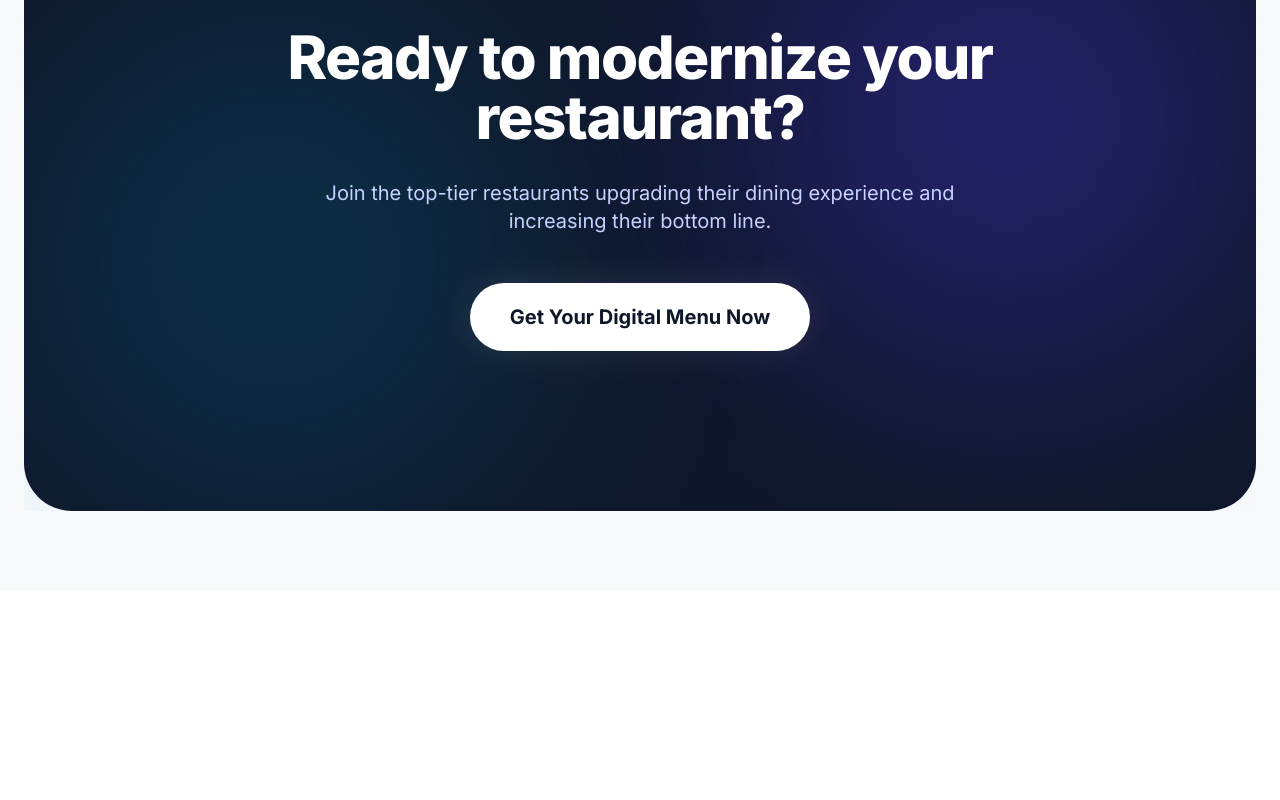
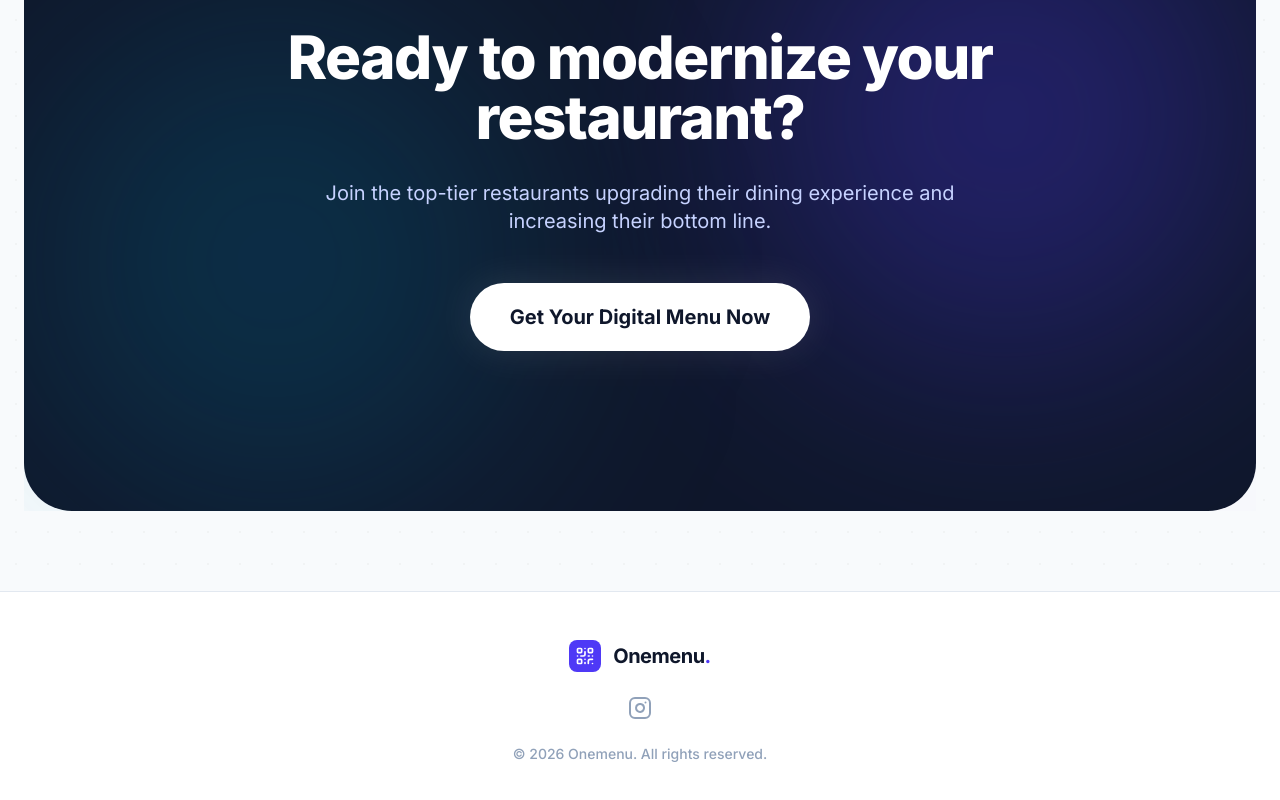
Before and after one commit to SUSKOLIZFAC/menumagic-app, a React (Vite) app: page / in a window 1280 px wide. Shown: the part 4284-5084 px from the top of the page. Before the commit the page ends 4875 px from the top, so only its background shows below. Built offline with nearby package versions, Linux system fonts and the light colour scheme; no server answers; a web font is replaced by a local one.

Commit message:
feat: Add Instagram link to footers
Adds an Instagram icon and link to the footer of both the Restaurant Menu and Landing pages. This provides users with a direct way to connect with Onemenu on Instagram.

```diff
--- a/src/pages/Landing.tsx
+++ b/src/pages/Landing.tsx
@@ -1,5 +1,5 @@
 import React, { useState, useEffect } from 'react';
-import { QrCode, Sparkles, X, CheckCircle2, ScanLine, RefreshCw, Image as ImageIcon, Trash2, Check, ArrowRight, TrendingUp, Users, DollarSign, Star, Globe } from 'lucide-react';
+import { QrCode, Sparkles, X, CheckCircle2, ScanLine, RefreshCw, Image as ImageIcon, Trash2, Check, ArrowRight, TrendingUp, Users, DollarSign, Star, Globe, Instagram } from 'lucide-react';
 import { motion, AnimatePresence } from 'framer-motion';
 import { collection, addDoc } from 'firebase/firestore';
 import { db, handleFirestoreError, OperationType } from '../firebase';
@@ -759,6 +759,25 @@ export default function Landing() {
           </motion.div>
         )}
       </AnimatePresence>
+
+      {/* Footer */}
+      <footer className="py-12 border-t border-slate-200 bg-white text-center flex flex-col items-center justify-center gap-6 relative z-10">
+        <div className="flex items-center gap-3 text-slate-900 font-bold text-xl tracking-tight">
+          <div className="bg-indigo-600 p-1.5 rounded-lg">
+            <QrCode className="w-5 h-5 text-white" />
+          </div>
+          <span>Onemenu<span className="text-indigo-600">.</span></span>
+        </div>
+        <a
+          href="https://www.instagram.com/onemenu.app/?utm_source=ig_web_button_share_sheet"
+          target="_blank"
+          rel="noopener noreferrer"
+          className="text-slate-400 hover:text-pink-600 transition-colors"
+        >
+          <Instagram className="w-6 h-6" />
+        </a>
+        <p className="text-slate-400 text-sm font-medium">© {new Date().getFullYear()} Onemenu. All rights reserved.</p>
+      </footer>
     </div>
   );
 }
--- a/src/pages/RestaurantMenu.tsx
+++ b/src/pages/RestaurantMenu.tsx
@@ -2,7 +2,7 @@ import React, { useState, useEffect } from 'react';
 import { useParams } from 'react-router-dom';
 import { db, handleFirestoreError, OperationType } from '../firebase';
 import { doc, getDoc, query, collection, where, getDocs } from 'firebase/firestore';
-import { UtensilsCrossed, Search, X, ChefHat, Coffee, Wine, Utensils, Image as ImageIcon, ChevronRight } from 'lucide-react';
+import { UtensilsCrossed, Search, X, ChefHat, Coffee, Wine, Utensils, Image as ImageIcon, ChevronRight, Instagram } from 'lucide-react';
 
 export default function RestaurantMenu() {
   const { restaurantId } = useParams<{ restaurantId: string }>();
@@ -230,11 +230,19 @@ export default function RestaurantMenu() {
       </main>
 
       {/* Footer */}
-      <footer className="mt-32 pb-12 text-center">
+      <footer className="mt-32 pb-12 flex flex-col items-center justify-center gap-6">
         <div className="inline-flex items-center justify-center gap-3 px-6 py-3 border border-slate-200 rounded-full bg-white shadow-sm">
           <span className="text-[10px] font-bold uppercase tracking-[0.2em] text-slate-400">Digital Menu By</span>
           <span className="font-serif text-slate-900 tracking-wide font-medium">Onemenu.</span>
         </div>
+        <a
+          href="https://www.instagram.com/onemenu.app/?utm_source=ig_web_button_share_sheet"
+          target="_blank"
+          rel="noopener noreferrer"
+          className="text-slate-400 hover:text-pink-600 transition-colors"
+        >
+          <Instagram className="w-6 h-6" />
+        </a>
       </footer>
 
       <style dangerouslySetInnerHTML={{__html: `
```
